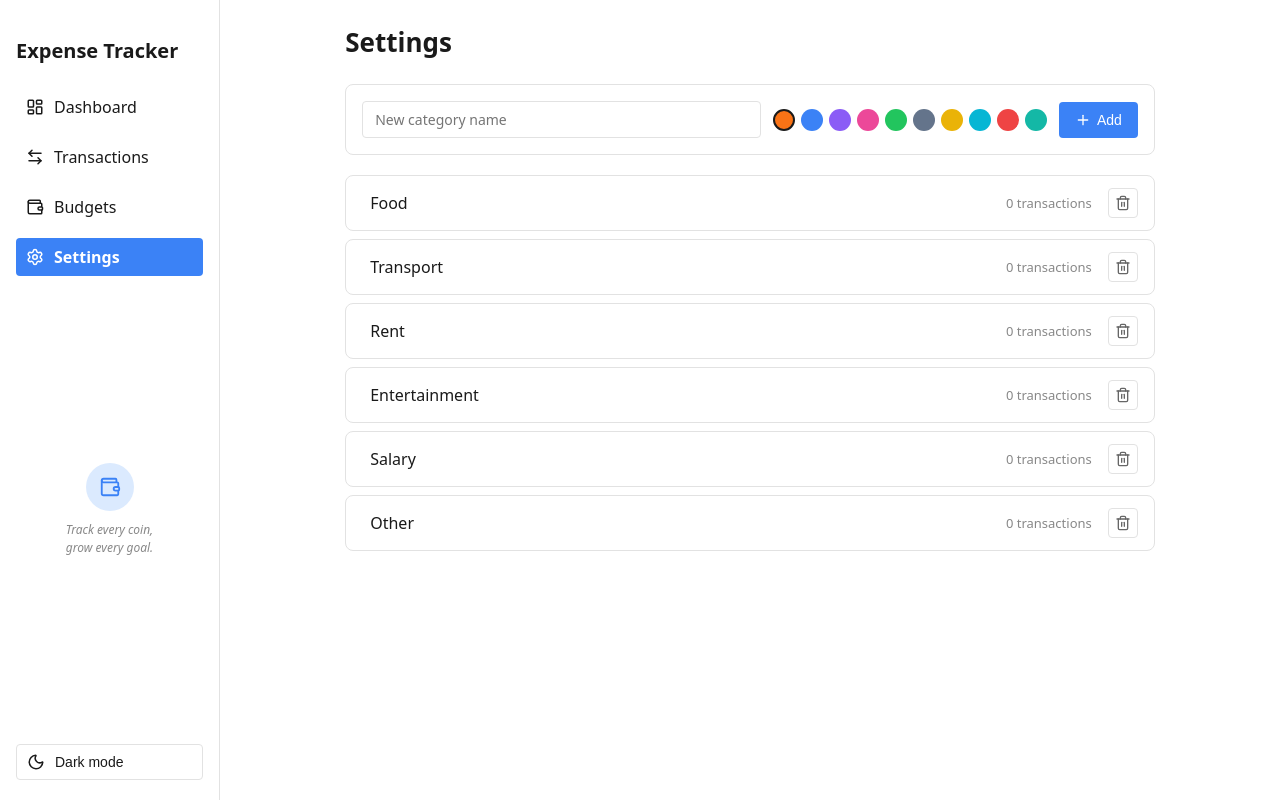
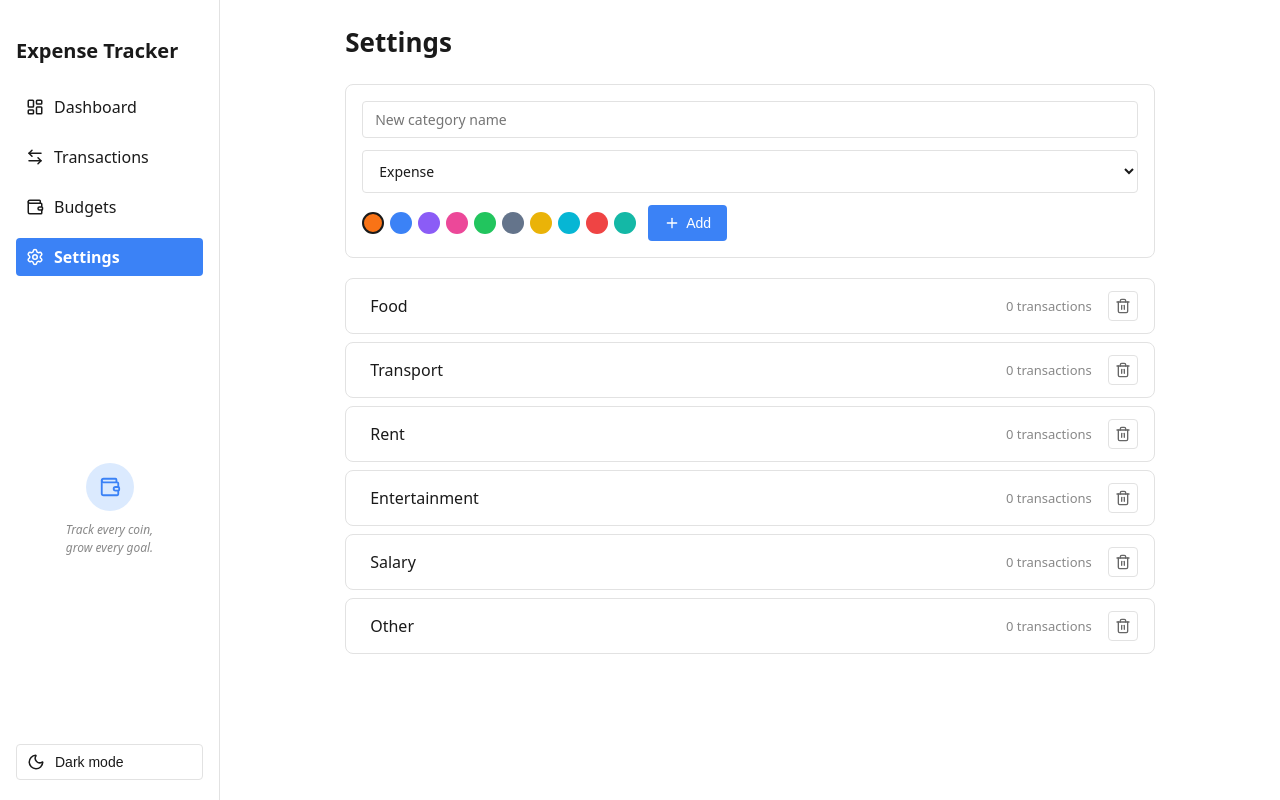
Before and after one commit to Palvett/Expense_tracker, a React (Vite) app: page /settings in a window 1280 px wide. Built offline with nearby package versions, Linux system fonts and the light colour scheme.

Commit message:
Gave category a type field and fixed inverted expense category filter and changed the readme deployment link

```diff
--- a/src/features/categories/CategoryManager.jsx
+++ b/src/features/categories/CategoryManager.jsx
@@ -8,6 +8,10 @@ import ConfirmModal from "../../components/ConfirmModal"
 import ReassignModal from './ReassignModal'
 import './CategoryManager.css'
 
+const CATEGORY_TYPES = {
+    EXPENSE: 'expense',
+    INCOME: 'income'
+}
 
 function CategoryManager() {
     const { categories, addCategory, deleteCategory } = useCategories()
@@ -15,6 +19,7 @@ function CategoryManager() {
 
     const [name, setName] = useState('')
     const [color, setColor] = useState(CATEGORY_COLOR_PALETTE[0])
+    const [type, setType] = useState(CATEGORY_TYPES.EXPENSE)
     const [error, setError] = useState('')
 
     const [deletingCategory, setDeletingCategory] = useState(null)
@@ -28,9 +33,10 @@ function CategoryManager() {
             return
         }
 
-        addCategory({ name: name.trim(), color })
+        addCategory({ name: name.trim(), color, type })
         setName('')
         setColor(CATEGORY_COLOR_PALETTE[0])
+        setType(CATEGORY_TYPES.EXPENSE)
         setError('')
     }
 
@@ -69,6 +75,14 @@ function CategoryManager() {
                     value={name}
                     onChange={(e) => setName(e.target.value)}
                 />
+
+                <select
+                    value={type}
+                    onChange={(e) => setType(e.target.value)}
+                >
+                    <option value={CATEGORY_TYPES.EXPENSE}>Expense</option>
+                    <option value={CATEGORY_TYPES.INCOME}>Income</option>
+                </select>
 
                 <div className="color-picker">
                     {CATEGORY_COLOR_PALETTE.map((swatch) => (
--- a/src/features/transactions/TransactionForm.jsx
+++ b/src/features/transactions/TransactionForm.jsx
@@ -3,6 +3,7 @@ import { useCategories } from "../../hooks/useCategories";
 import { useTransactions } from "../../hooks/useTransactions";
 import { TRANSACTION_TYPES } from "../../utils/constants";
 import { formatCurrency } from "../../utils/formatCurrency";
+import { getCategoriesForType } from "../../utils/categoryHelpers";
 import './TransactionForm.css'
 
 function TransactionForm({ initialData, onSuccess }) {
@@ -19,6 +20,18 @@ function TransactionForm({ initialData, onSuccess }) {
     const [ errors, setErrors ] = useState({})
     const [ isAmountFocused, setIsAmountFocused] = useState(false)
     const [ hasBlurredOnce, setHasBlurredOnce ] = useState(false)
+
+    const keepId = initialData && type === initialData.type ? initialData.categoryId : ''
+    const availableCategories = getCategoriesForType(categories, type, keepId)
+
+    function handleTypeChange(newType) {
+        const newKeepId = initialData && newType === initialData.type ? initialData.categoryId : ''
+        const allowed = getCategoriesForType(categories, newType, newKeepId)
+        if (!allowed.some((c) => c.id === categoryId)) {
+            setCategoryId('')
+        }
+        setType(newType)
+    }
 
     function validate() {
         const newErrors = {}
@@ -100,14 +113,14 @@ function TransactionForm({ initialData, onSuccess }) {
                     <button
                         type="button"
                         className={type === TRANSACTION_TYPES.EXPENSE ? 'active' : ''}
-                        onClick={() => setType(TRANSACTION_TYPES.EXPENSE)}
+                        onClick={() => handleTypeChange(TRANSACTION_TYPES.EXPENSE)}
                     >
                         Expense
                     </button>
                     <button
                         type="button"
                         className={type === TRANSACTION_TYPES.INCOME ? 'active' : ''}
-                        onClick={() => setType(TRANSACTION_TYPES.INCOME)}
+                        onClick={() => handleTypeChange(TRANSACTION_TYPES.INCOME)}
                     >
                         Income
                     </button>
@@ -140,14 +153,7 @@ function TransactionForm({ initialData, onSuccess }) {
                     onChange={(e) => setCategoryId(e.target.value)}
                 >
                     <option value="">Select a category</option>
-                    {categories
-                        .filter((cat) => {
-                            if (type === TRANSACTION_TYPES.INCOME) {
-                                return cat.name === 'Salary' || cat.name === 'other'
-                            }
-                            return cat.name == 'Salary'
-                        })
-                        .map((cat) => (
+                    {availableCategories.map((cat) => (
                         <option key={cat.id} value={cat.id}>
                             {cat.name}
                         </option>
--- /dev/null
+++ b/src/utils/categoryHelpers.js
@@ -0,0 +1,7 @@
+export function getCategoriesForType(categories, type, keepId = '') {
+  return categories.filter((cat) => {
+    if (cat.id === keepId) return true
+    const catType = cat.type ?? 'both'
+    return catType === 'both' || catType === type
+  })
+}
--- a/src/utils/constants.js
+++ b/src/utils/constants.js
@@ -6,12 +6,12 @@ export const TRANSACTION_TYPES = {
 }
 
 export const DEFAULT_CATEGORIES = [
-  { id: 'cat-food', name: 'Food', color: '#f97316', isDefault: true },
-  { id: 'cat-transport', name: 'Transport', color: '#3b82f6', isDefault: true },
-  { id: 'cat-rent', name: 'Rent', color: '#8b5cf6', isDefault: true },
-  { id: 'cat-entertainment', name: 'Entertainment', color: '#ec4899', isDefault: true },
-  { id: 'cat-salary', name: 'Salary', color: '#22c55e', isDefault: true },
-  { id: 'cat-other', name: 'Other', color: '#64748b', isDefault: true },
+  { id: 'cat-food', name: 'Food', color: '#f97316', type: 'expense', isDefault: true },
+  { id: 'cat-transport', name: 'Transport', color: '#3b82f6', type: 'expense', isDefault: true },
+  { id: 'cat-rent', name: 'Rent', color: '#8b5cf6', type: 'expense', isDefault: true },
+  { id: 'cat-entertainment', name: 'Entertainment', color: '#ec4899', type: 'expense', isDefault: true },
+  { id: 'cat-salary', name: 'Salary', color: '#22c55e', type: 'income', isDefault: true },
+  { id: 'cat-other', name: 'Other', color: '#64748b', type: 'both', isDefault: true },
 ]
 
 // Transaction shape:
```
Also changed, not shown: 1 other file (tests, documents, lock files or other folders).
